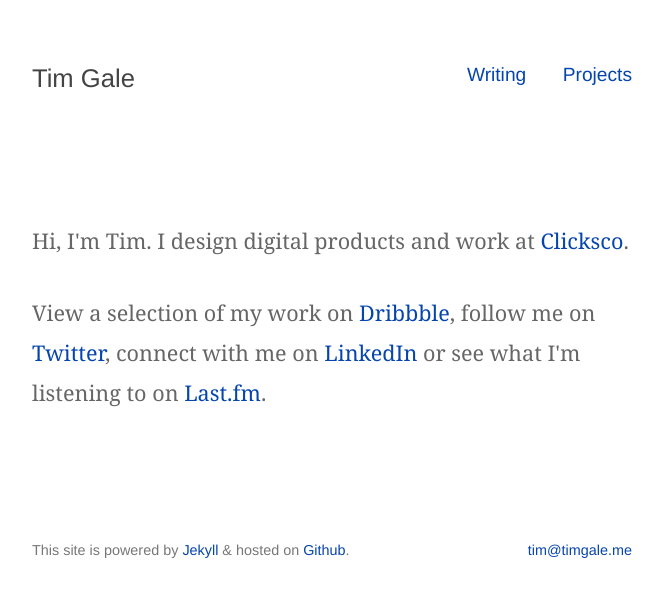
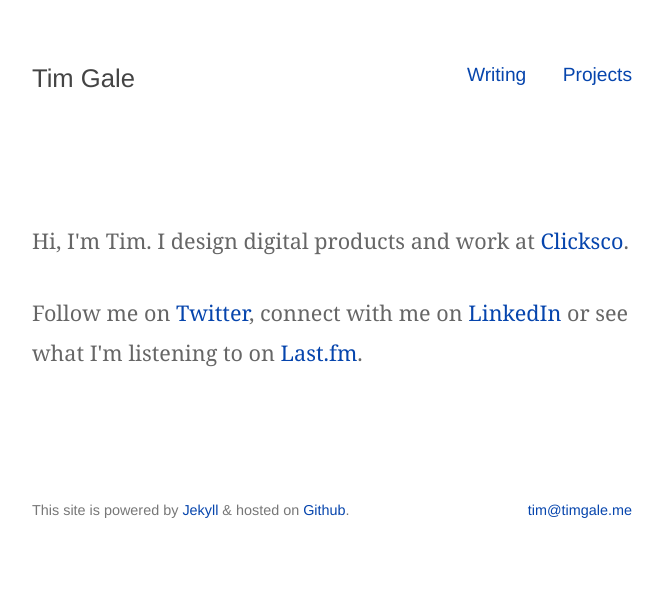
Before and after one commit to timgale/timgale.github.io, a Jekyll site: the page built from index.html, in a window 1280 px wide. Shown: the top 597 px of the page, without its empty margins (308-971 px from the left). Built offline with Jekyll 4.4.1, drawn with Linux system fonts in a browser that asks for light colours.

Commit message:
Remove Dribbble link

```diff
--- /dev/null
+++ b/Gemfile
@@ -0,0 +1,2 @@
+source 'https://rubygems.org'
+gem 'github-pages', group: :jekyll_plugins
--- a/index.html
+++ b/index.html
@@ -10,7 +10,7 @@ layout: default
 			<div class="pb">
 
 				<p>Hi, I'm Tim. I design digital products and work at <a href="http://clicksco.com">Clicksco</a>.</p>
-				<p>View a selection of my work on <a href="http://dribbble.com/timgale">Dribbble</a>, follow me on <a href="http://twitter.com/timgale">Twitter</a>, connect with me on <a href="http://uk.linkedin.com/pub/tim-gale/13/258/58a/">LinkedIn</a> or see what I'm listening to on <a href="http://last.fm/user/timgale">Last.fm</a>.</p>
+				<p>Follow me on <a href="http://twitter.com/timgale">Twitter</a>, connect with me on <a href="http://uk.linkedin.com/pub/tim-gale/13/258/58a/">LinkedIn</a> or see what I'm listening to on <a href="http://last.fm/user/timgale">Last.fm</a>.</p>
 
 			</div>
 		<!-- </div> -->
```
Also changed, not shown: Gemfile.lock (added), 1 other file.
